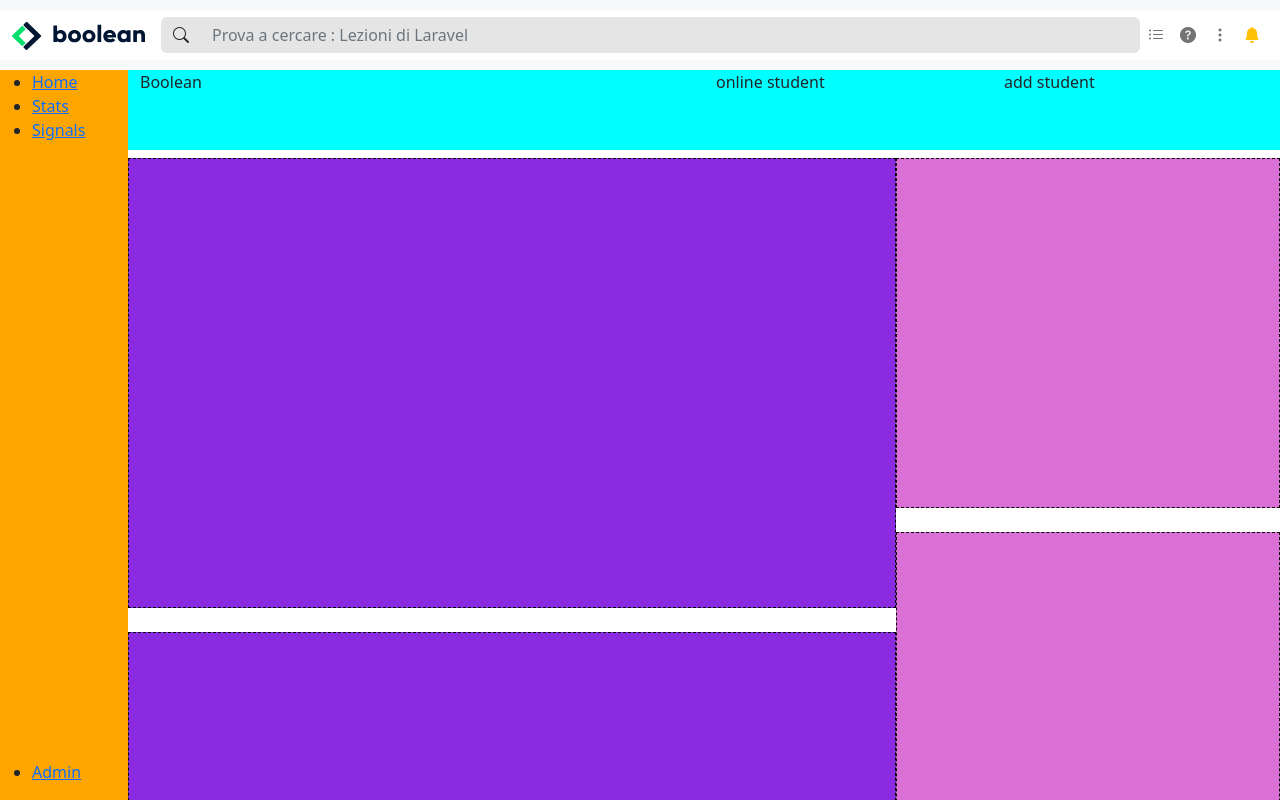
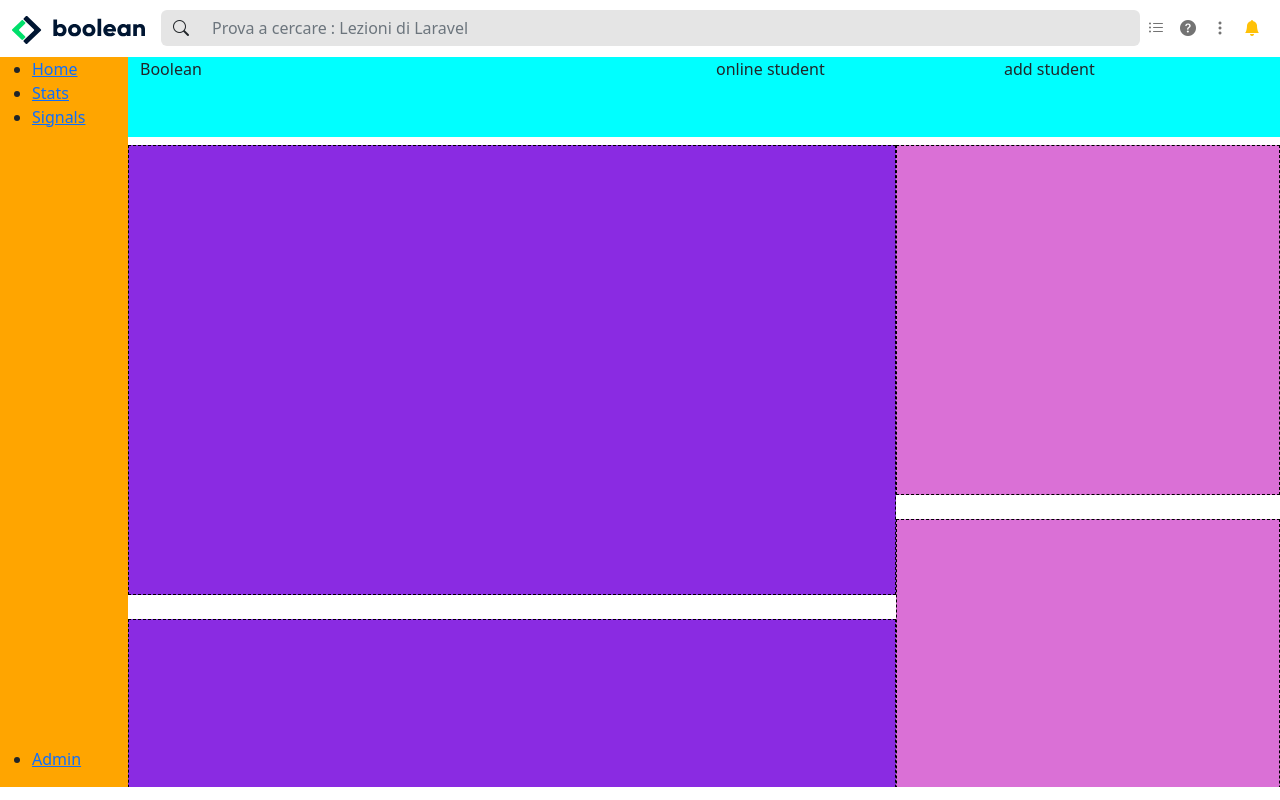
Before and after one commit to FontaMatte/html-css-bootstrap-dashboard, a plain HTML site: page index.html in a window 1280 px wide. Drawn offline with nearby package versions, Linux system fonts and the light colour scheme.

Commit message:
header complete with js function (active on bell)

```diff
--- a/css/style.css
+++ b/css/style.css
@@ -4,18 +4,6 @@
 
 .my_lightgray {
     background-color: var(--light-gray);
-}
-/* regole header */
-header {
-    background-color: white;
-    padding: 10px 0;
-}
-/* regole main */
-
-/* regole aside */
-header nav {
-    height: 50px;
-    background-color: red;
 }
 
 .logo-mobile {
--- a/index.html
+++ b/index.html
@@ -11,7 +11,7 @@
     </head>
     <body>
         <!-- INIZIO HEADER -->
-        <header class="bg-light">
+        <header>
             <nav class="navbar navbar-expand bg-white">
                 <div class="container-fluid">
                   <a class="navbar-brand d-none d-lg-block" href="#"><img src="img/logo.svg" alt="logo-desktop"></a>
```
Also changed, not shown: 1 other file.
